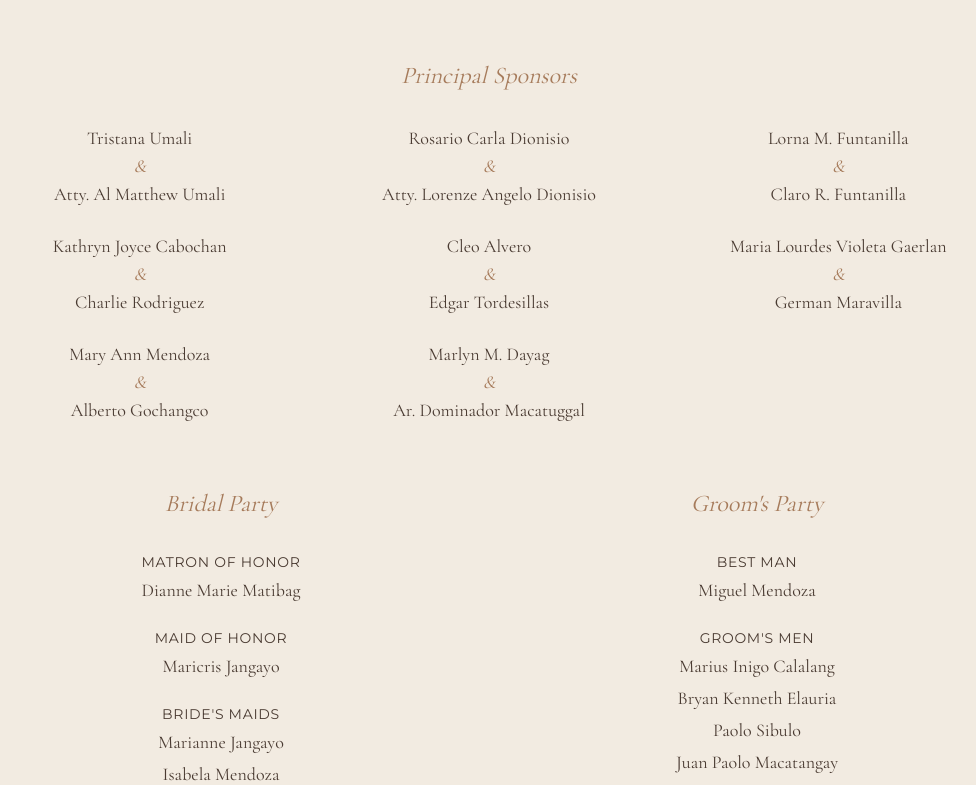
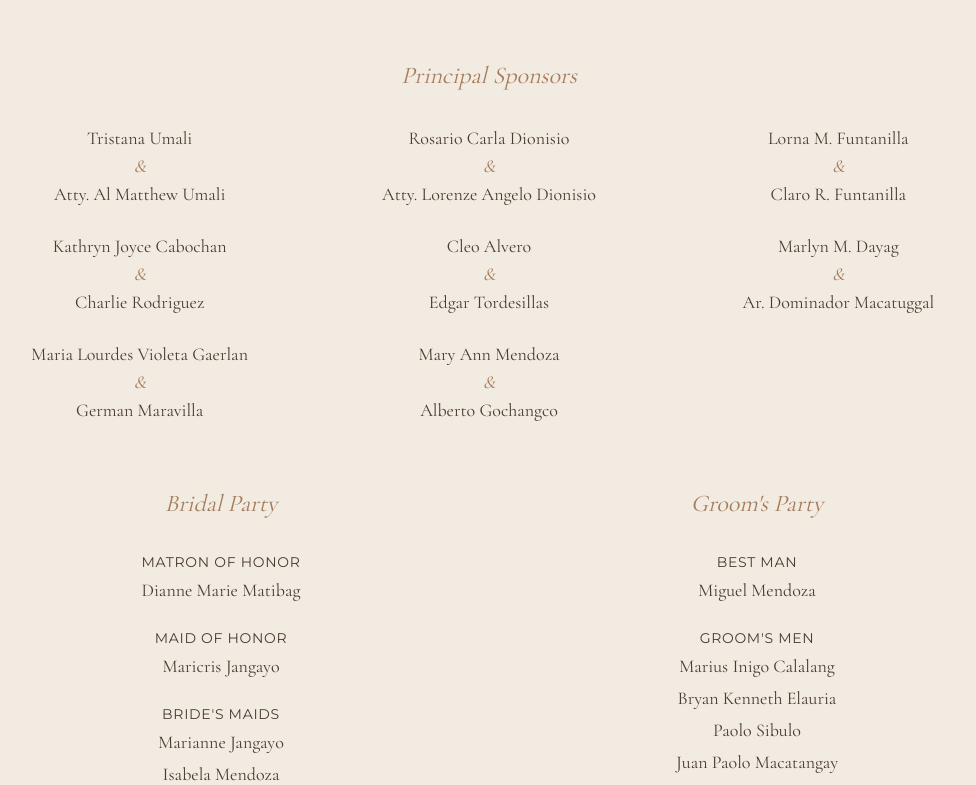
Before and after one commit to Mahesvara28/my-wedding-website, a Next.js app: page / in a window 1280 px wide. Shown: the part 9380-10165 px from the top of the page, without its empty margins (151-1127 px from the left). Built offline with nearby package versions, Linux system fonts and the light colour scheme.

Commit message:
Fix Principal Sponsors order: move Marlyn & Ar. Dominador after Lorna & Claro

```diff
--- a/components/sections/Sponsors.tsx
+++ b/components/sections/Sponsors.tsx
@@ -40,9 +40,9 @@ export default function Sponsors() {
               ["Lorna M. Funtanilla", "Claro R. Funtanilla"],
               ["Kathryn Joyce Cabochan", "Charlie Rodriguez"],
               ["Cleo Alvero", "Edgar Tordesillas"],
+              ["Marlyn M. Dayag", "Ar. Dominador Macatuggal"],
               ["Maria Lourdes Violeta Gaerlan", "German Maravilla"],
               ["Mary Ann Mendoza", "Alberto Gochangco"],
-              ["Marlyn M. Dayag", "Ar. Dominador Macatuggal"]
             ].map((couple, i) => (
               <div key={i} className="text-center">
                 <p className="text-warm-dark font-serif text-lg">{couple[0]}</p>
```
